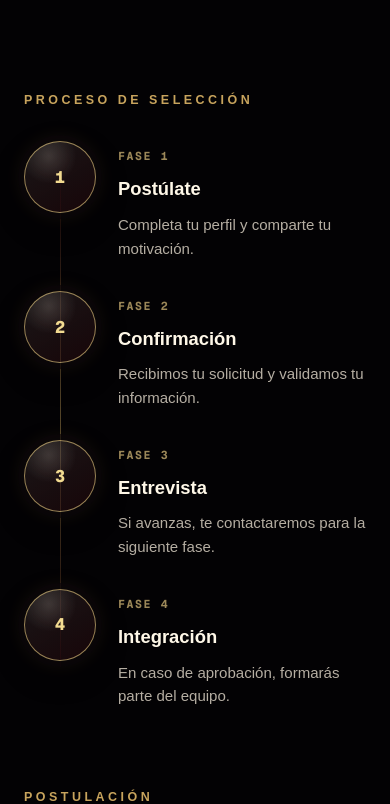
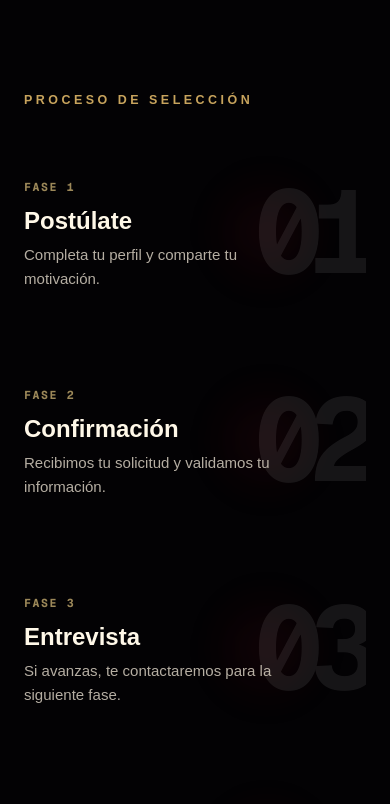
Before and after one commit to nathaliealvarez340-lgtm/lideres-coparmex, a Next.js app: page / in a window 390 px wide. Shown: the part 3620-4424 px from the top of the page. Built offline with nearby package versions, Linux system fonts and the light colour scheme.

Commit message:
UI: proceso de selección con números watermark 01-04

```diff
--- a/app/globals.css
+++ b/app/globals.css
@@ -460,35 +460,20 @@ body {
   position: relative;
   display: grid;
   grid-template-columns: repeat(4, 1fr);
-  gap: 34px;
-  margin-top: 36px;
-}
-
-.process-track::before {
-  position: absolute;
-  top: 42px;
-  left: calc(12.5% - 2px);
-  right: calc(12.5% - 2px);
-  height: 1px;
-  background: linear-gradient(
-    90deg,
-    rgba(122, 17, 25, 0.08),
-    rgba(200, 164, 93, 0.58),
-    rgba(122, 17, 25, 0.28),
-    rgba(200, 164, 93, 0.5),
-    rgba(122, 17, 25, 0.08)
-  );
-  content: "";
+  gap: clamp(28px, 4vw, 58px);
+  margin-top: 42px;
 }
 
 .process-step {
   position: relative;
   display: flex;
+  min-height: 250px;
   flex-direction: column;
-  align-items: center;
-  justify-content: flex-start;
-  padding: 0 8px;
-  text-align: center;
+  justify-content: center;
+  overflow: hidden;
+  border-radius: 26px;
+  padding: 34px 6px 32px 0;
+  text-align: left;
   animation: process-step-enter 560ms ease both;
 }
 
@@ -504,33 +489,36 @@ body {
   animation-delay: 270ms;
 }
 
-.process-circle {
-  position: relative;
-  z-index: 2;
-  display: grid;
-  height: 84px;
-  width: 84px;
-  place-items: center;
-  border: 1px solid rgba(216, 189, 122, 0.68);
+.process-step::before {
+  position: absolute;
+  inset: 18% 8% 18% auto;
+  width: 42%;
   border-radius: 999px;
-  background:
-    radial-gradient(circle at 34% 20%, rgba(255, 248, 232, 0.16), transparent 38%),
-    linear-gradient(145deg, rgba(255, 248, 232, 0.08), rgba(122, 17, 25, 0.16)),
-    rgba(10, 6, 8, 0.42);
-  color: #f2db91;
+  background: radial-gradient(circle, rgba(122, 17, 25, 0.2), transparent 68%);
+  filter: blur(18px);
+  content: "";
+  opacity: 0.75;
+}
+
+.process-step-number {
+  position: absolute;
+  top: 50%;
+  right: 0;
+  color: #ffffff;
   font-family: var(--font-geist-mono), ui-monospace, monospace;
-  font-size: 1.25rem;
-  font-weight: 800;
-  box-shadow:
-    0 0 0 8px rgba(10, 6, 8, 0.64),
-    0 16px 40px rgba(0, 0, 0, 0.28),
-    0 0 28px rgba(200, 164, 93, 0.16),
-    0 0 34px rgba(122, 17, 25, 0.12);
-  backdrop-filter: blur(18px);
+  font-size: clamp(6rem, 12vw, 10rem);
+  font-weight: 700;
+  letter-spacing: -0.12em;
+  line-height: 0.8;
+  opacity: 0.08;
+  pointer-events: none;
+  transform: translateY(-50%);
+  user-select: none;
 }
 
 .process-copy {
-  margin-top: 24px;
+  position: relative;
+  z-index: 2;
   max-width: 230px;
 }
 
@@ -544,11 +532,12 @@ body {
 }
 
 .process-copy h3 {
-  margin-top: 8px;
+  margin-top: 10px;
   color: #fff8e8;
-  font-size: clamp(1.15rem, 1.6vw, 1.45rem);
+  font-size: clamp(1.5rem, 2vw, 2rem);
   font-weight: 800;
   letter-spacing: 0;
+  line-height: 1.05;
 }
 
 .process-copy p {
@@ -952,47 +941,21 @@ body {
 
   .process-track {
     grid-template-columns: 1fr;
-    gap: 30px;
-    margin-top: 32px;
-  }
-
-  .process-track::before {
-    top: 42px;
-    bottom: 42px;
-    left: 36px;
-    right: auto;
-    width: 1px;
-    height: auto;
-    background: linear-gradient(
-      180deg,
-      rgba(122, 17, 25, 0.15),
-      rgba(200, 164, 93, 0.42),
-      rgba(122, 17, 25, 0.15)
-    );
+    gap: 18px;
+    margin-top: 28px;
   }
 
   .process-step {
-    min-height: 92px;
-    flex-direction: row;
-    align-items: flex-start;
-    gap: 22px;
-    padding: 0;
+    min-height: 190px;
+    padding: 28px 22px 28px 0;
     text-align: left;
   }
 
-  .process-circle {
-    height: 72px;
-    width: 72px;
-    flex: 0 0 72px;
-    font-size: 1.05rem;
-    box-shadow:
-      0 0 0 6px rgba(10, 6, 8, 0.64),
-      0 12px 34px rgba(0, 0, 0, 0.24),
-      0 0 24px rgba(200, 164, 93, 0.14);
+  .process-step-number {
+    font-size: clamp(5.4rem, 30vw, 8rem);
   }
 
   .process-copy {
-    margin-top: 2px;
-    max-width: none;
+    max-width: min(82%, 360px);
   }
 }
--- a/app/page.tsx
+++ b/app/page.tsx
@@ -210,7 +210,9 @@ function SelectionProcess() {
       <div className="process-track">
         {phases.map((phase, index) => (
           <div className="process-step" key={phase.title}>
-            <span className="process-circle">{index + 1}</span>
+            <span className="process-step-number" aria-hidden="true">
+              {String(index + 1).padStart(2, "0")}
+            </span>
             <div className="process-copy">
               <span>Fase {index + 1}</span>
               <h3>{phase.title}</h3>
```
